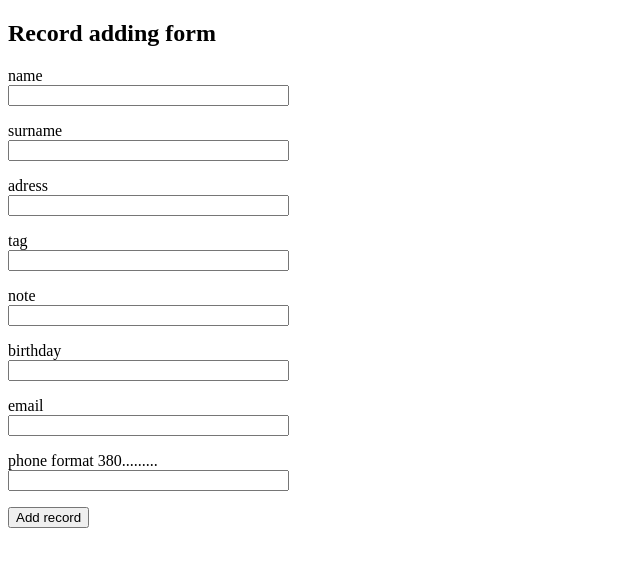
After one commit to Koallla/Python_Web, a Flask app: page /add in a window 1280 px wide. The commit adds this page. Shown: the top 567 px of the page, without its empty margins (0-640 px from the left). Run offline with Flask 2, Linux system fonts and the light colour scheme.

Commit message:
added add_form_record

```diff
--- a/app.py
+++ b/app.py
@@ -1,14 +1,61 @@
-from flask import Flask, render_template, request
-
+from flask import Flask, flash, render_template, redirect, request
+from time import sleep
 
 app = Flask(__name__)
+app.config['SECRET_KEY'] = 'you-will-never-guess'
 
+from main import AddressBook, Name, Surname, Adress, Tag, Note, Birthday, Email, Phone, Record
+from forms import AddRecordForm
+from helpers import check_double
 
-from main import AddressBook
 
 @app.route('/')
 def index():
     return render_template('index.html')
+
+
+@app.route('/add',  methods=['GET', 'POST'])
+def add():
+    form = AddRecordForm()
+    if form.validate_on_submit():
+        name = Name(form.name.data)
+        surname = Surname(form.surname.data)
+        adress_cls = Adress(form.adress.data)
+        note = Note(form.note.data)
+        tag = Tag(form.tag.data)
+
+        birthday = form.birthday.data
+        birthday_cls = Birthday(birthday)
+        if not birthday_cls.flag:
+            flash('Data birthday not correct!')
+
+
+        email = form.email.data
+        email_cls = Email(email)
+        if email_cls.flag:
+            data = AddressBook.get_data(AddressBook)
+            if not check_double(data, 'email', email):
+                flash(f'Email {email} used already!')
+        else:
+            flash(f'Email "{email}" not valid!')
+
+
+        phone = form.phone.data
+        phone_cls = Phone(phone)
+        if phone_cls.flag:
+            data = AddressBook.get_data(AddressBook)
+            if check_double(data, 'phone', phone):
+                record = Record(name, surname, adress_cls, note, tag, email_cls, phone_cls, birthday_cls)
+                AddressBook.add_record(AddressBook, record)
+                return redirect('/')
+            else:
+                flash(f'Phone {phone} used already!')
+
+        else:
+            flash(f'Number {phone} is not valid! Please, enter number in format 380_________')
+
+    return render_template('add_rec.html', form=form)
+
 
 
 
@@ -34,5 +81,10 @@ def find():
     return render_template('find_get.html')
 
 
+
+
+
+
+
 if __name__ == '__main__':
-    app.run()
+    app.run(debug=True)
--- /dev/null
+++ b/forms.py
@@ -0,0 +1,14 @@
+from flask_wtf import FlaskForm
+from wtforms import StringField, SubmitField
+from wtforms.validators import DataRequired
+
+class AddRecordForm(FlaskForm):
+    name = StringField('name', validators=[DataRequired()])
+    surname = StringField('surname', validators=[DataRequired()])
+    adress = StringField('adress', validators=[DataRequired()])
+    tag = StringField('tag', validators=[DataRequired()])
+    note = StringField('note', validators=[DataRequired()])
+    birthday = StringField('birthday', validators=[DataRequired()])
+    email = StringField('email', validators=[DataRequired()])
+    phone = StringField('phone format 380.........', validators=[DataRequired()])
+    submit = SubmitField('Add record')
--- a/main.py
+++ b/main.py
@@ -2,8 +2,9 @@ from conn_to_db import records_db
 from redis_conn import save_to_redis, extract_from_redis
 
 from abc import abstractmethod, ABCMeta
+from ast import literal_eval
 from datetime import datetime, timedelta
-from ast import literal_eval
+from flask import flash
 
 
 
@@ -96,7 +97,7 @@ class Email(Field):
                 self.__value.append(item.strip())
             except WrongEmailFormat:
                 self.flag = False
-                print(f'Email "{item}" not valid!')
+                # print(f'Email "{item}" not valid!')
 
 
 class Phone(Field):
@@ -120,7 +121,7 @@ class Phone(Field):
                     self.__value.append(item.strip())
             except WrongPhoneNumberFormat:
                 self.flag = False
-                print(f'Number {item} is not valid! Please, enter number in format 380_________')
+                # print(f'Number {item} is not valid! Please, enter number in format 380_________')
 
 
     def __str__(self):
@@ -150,7 +151,7 @@ class Birthday(Field):
             self.__value = data
         except WrongDateFormat:
             self.flag = False
-            print('Please, input birthday date in format "%d %m %Y" ')
+            # print('Please, input birthday date in format "%d %m %Y" ')
 
 
 classes = {
@@ -336,6 +337,48 @@ def main():
             print_comands()
 
 
+
+
+def add_rec_to_db(*args, **kwargs):
+            name = Name(name)
+
+            surname = Surname(surname)
+
+            adress_cls = Adress(adress)
+
+            note = Note(note)
+
+            tag = Tag(tag)
+
+            while True:
+                birthday = input("Birthday:  ")
+                birthday_cls = Birthday(birthday)
+                if birthday_cls.flag:
+                    break
+
+            while True:
+                email = input("Email:   ")
+                email_cls = Email(email)
+                if email_cls.flag:
+                    data = AddressBook.get_data(AddressBook)
+                    if check_double(data, 'email', email):
+                        break
+                    else:
+                        print(f'Email {email} used already!')
+
+            while True:
+                phone = input("Phone format 380......... :   ")
+                phone_cls = Phone(phone)
+                if phone_cls.flag:
+                    data = AddressBook.get_data(AddressBook)
+                    if check_double(data, 'phone', phone):
+                        break
+                    else:
+                        print(f'Phone {phone} used already!')
+
+            record = Record(name, surname, adress_cls, note, tag, email_cls, phone_cls, birthday_cls)
+            AddressBook.add_record(AddressBook, record)
+
 if __name__ == "__main__":
     print('To see the list of commands, please enter the command help or 0')
     main()
--- /dev/null
+++ b/templates/add_rec.html
@@ -0,0 +1,56 @@
+<!DOCTYPE html>
+<html lang="en">
+  <head>
+    <meta charset="UTF-8" />
+    <meta http-equiv="X-UA-Compatible" content="IE=edge" />
+    <meta name="viewport" content="width=device-width, initial-scale=1.0" />
+    <title>Document</title>
+  </head>
+  <body>
+    {% with messages = get_flashed_messages() %} {% if messages %}
+    <ul>
+      {% for message in messages %}
+      <li>{{ message }}</li>
+      {% endfor %}
+    </ul>
+    {% else %}
+    <h2>Record adding form</h2>
+    <form action="" method="post" novalidate>
+      {{ form.hidden_tag() }}
+      <p>
+        {{ form.name.label }}<br />
+        {{ form.name(size=32) }}
+      </p>
+      <p>
+        {{ form.surname.label }}<br />
+        {{ form.surname(size=32) }}
+      </p>
+      <p>
+        {{ form.adress.label }}<br />
+        {{ form.adress(size=32) }}
+      </p>
+      <p>
+        {{ form.tag.label }}<br />
+        {{ form.tag(size=32) }}
+      </p>
+      <p>
+        {{ form.note.label }}<br />
+        {{ form.note(size=32) }}
+      </p>
+      <p>
+        {{ form.birthday.label }}<br />
+        {{ form.birthday(size=32) }}
+      </p>
+      <p>
+        {{ form.email.label }}<br />
+        {{ form.email(size=32) }}
+      </p>
+      <p>
+        {{ form.phone.label }}<br />
+        {{ form.phone(size=32) }}
+      </p>
+      <p>{{ form.submit() }}</p>
+    </form>
+    {% endif %} {% endwith %}
+  </body>
+</html>
--- a/templates/find_get.html
+++ b/templates/find_get.html
@@ -20,7 +20,7 @@
           >Enter the data do you want to find: <input type="text" name="data"
         /></label>
       </div>
-      <input type="submit" value="Submit" />
+      <input type="submit" value="Find" />
     </form>
   </body>
 </html>
```
Also changed, not shown: helpers.py (line endings or trailing spaces).
